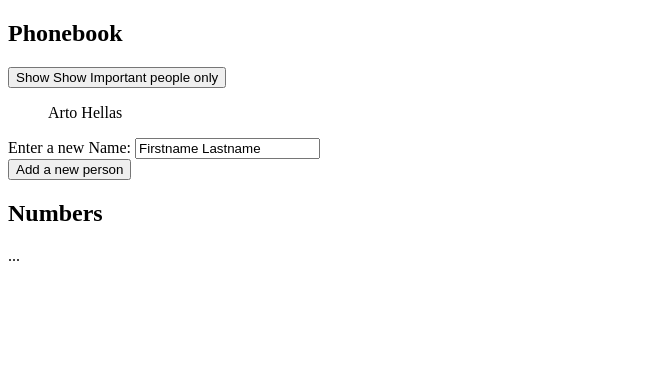
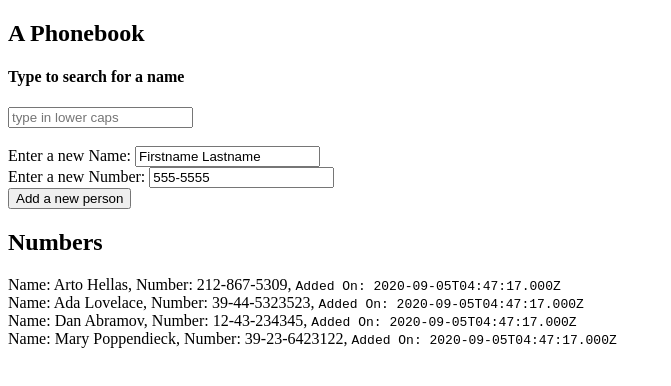
Before and after one commit to vonstroepp/hundred-days-of-code, a React (Create React App) app in the folder phonebook/: page / in a window 1280 px wide. Shown: the top 386 px of the page, without its empty margins (0-671 px from the left). Built offline with nearby package versions, Linux system fonts and the light colour scheme.

Commit message:
2.8 through 2.10

```diff
--- a/phonebook/src/App.js
+++ b/phonebook/src/App.js
@@ -1,65 +1,66 @@
-import React, { useState } from 'react'
+import React, { useState, useEffect } from 'react'
+import Filter from './Filter';
+import Numbers from './Numbers';
+import PersonForm from './PersonForm';
 
-const Person = (props) => (
-  <div key= {props.person.id}>{props.person.person }</div>
-)
+const App = () => {
 
-const App = (props) => {
   const [ persons, setPersons ] = useState([
-    { id: 1,  person: 'Arto Hellas', date: new Date().toISOString(), important: true }
+    { id: 1, name: 'Arto Hellas', number: '212-867-5309', date: new Date().toISOString() },
+    { id: 2, name: 'Ada Lovelace', number: '39-44-5323523', date: new Date().toISOString() },
+    { id: 3, name: 'Dan Abramov', number: '12-43-234345', date: new Date().toISOString() },
+    { id: 4, name: 'Mary Poppendieck', number: '39-23-6423122', date: new Date().toISOString() }
   ])
-  const [ newPerson, setNewPerson ] = useState('Firstname Lastname')
-  const [showAll, setShowAll ] = useState(true)
 
-  const handlePersonChange = (event) => {
-    setNewPerson(event.target.value)
-  }
+  const [newName, setNewName ] = useState('Firstname Lastname');
+  const [newNumber, setNewNumber] = useState('555-5555');
+  const [searchTerm, setSearchTerm] = useState('');
+  const [searchResults, setSearchResults] = useState([]);
+  const handleSearchChange = (event) => setSearchTerm(event.target.value);
 
-  const addPerson = (event) => {
+  useEffect(() => {
+    const results = persons.filter(person => person.name.toLowerCase().includes(searchTerm));
+    setSearchResults(results);
+  }, [searchTerm])
+
+  const handleNameChange = (event) => setNewName(event.target.value);
+  const handleNumberChange = (event) => setNewNumber(event.target.value);
+
+  const addName = (event) => {
     event.preventDefault()
     const personObject = {
-      person: newPerson,
+      id: persons.length +1,
+      name: newName,
+      number: newNumber,
       date: new Date().toISOString(),
-      important: Math.random() < 0.5,
-      id: persons.length +1
     }
-
     const found = persons.find((element) => {
-      return element.person === personObject.person
+      return element.name === personObject.name
     });
-
-    found ? alert(`${ personObject.person } 2.7'already exists`) : setPersons(persons.concat(personObject));
-
-    setNewPerson('');
+    found ? alert(`${ personObject.name } 2.7'already exists`) : setPersons(persons.concat(personObject));
+    setNewName('');
+    setNewNumber('');
   }
-
-  const personsToShow = showAll
-    ? persons
-    : persons.filter(person => person.important === true);
 
   return (
     <div>
-      <h2>Phonebook</h2>
-      <div>
-        <button onClick={ () => setShowAll( !showAll ) }>
-          Show { showAll ? 'Show Important people only' : 'Show All people' }
-        </button>
-      </div>
-      <ul>
-        { personsToShow.map(person =>
-          <Person key={person.id} person={person} />
-        )}
-      </ul>
-      <form onSubmit={addPerson}>
-        <div>
-          Enter a new Name: <input value={newPerson} onChange={handlePersonChange}/>
-        </div>
-        <div>
-          <button type="submit">Add a new person</button>
-        </div>
-      </form>
+      <h2>A Phonebook</h2>
+      <Filter searchTerm={ searchTerm }
+              handleSearchChange = { handleSearchChange }
+      />
+      <br />
+      <PersonForm addName={ addName }
+                  newName={ newName }
+                  handleNameChange={ handleNameChange }
+                  newNumber = { newNumber }
+                  handleNumberChange = {handleNumberChange}
+      />
       <h2>Numbers</h2>
-      ...
+      {searchTerm === '' ?
+        persons.map((person) => <Numbers key = {person.id} person={ person } date={ person.date }/>)
+        :
+        searchResults.map((person) => <Numbers key = {person.id} person={ person } date={ person.date }/>)
+      }
     </div>
   )
 }
--- /dev/null
+++ b/phonebook/src/Filter.js
@@ -0,0 +1,14 @@
+import React from 'react'
+
+function Filter({ searchTerm, handleSearchChange}) {
+    return (
+        <div>
+            <h4>Type to search for a name</h4>
+            <input placeholder="type in lower caps"
+                   onChange={ handleSearchChange }
+                   value={ searchTerm }/>
+        </div>
+    )
+}
+
+export default Filter
--- /dev/null
+++ b/phonebook/src/Numbers.js
@@ -0,0 +1,5 @@
+import React from 'react'
+
+ const Numbers = ({ person }) => ( <div>Name: { person.name }, Number: {person.number}, <code>Added On: { person.date }</code></div> );
+
+ export default Numbers;
--- /dev/null
+++ b/phonebook/src/PersonForm.js
@@ -0,0 +1,19 @@
+import React from 'react'
+
+function PersonForm({ addName, newName, handleNameChange, newNumber, handleNumberChange }) {
+    return (
+        <form onSubmit={addName}>
+            <div>
+                Enter a new Name: <input value={ newName } onChange={ handleNameChange }/>
+            </div>
+            <div>
+                Enter a new Number: <input value={ newNumber } onChange={ handleNumberChange }/>
+            </div>
+            <div>
+                <button type="submit">Add a new person</button>
+            </div>
+        </form>
+    )
+}
+
+export default PersonForm
```
